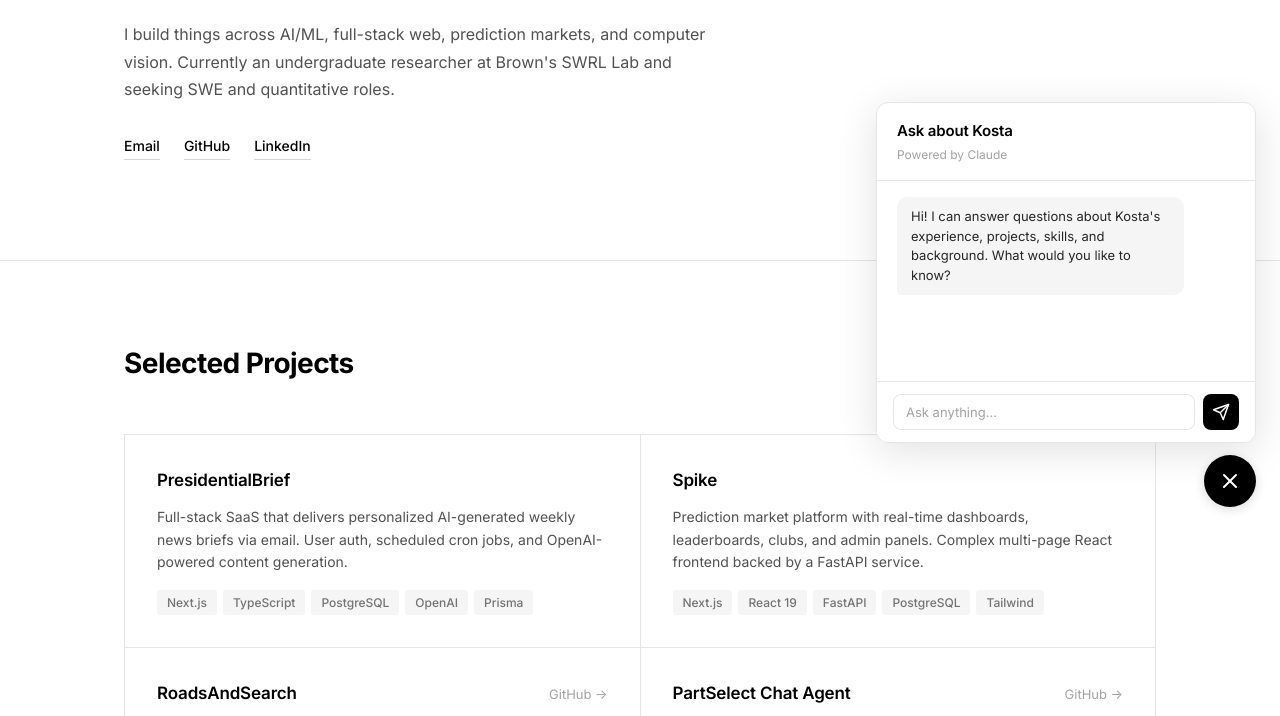
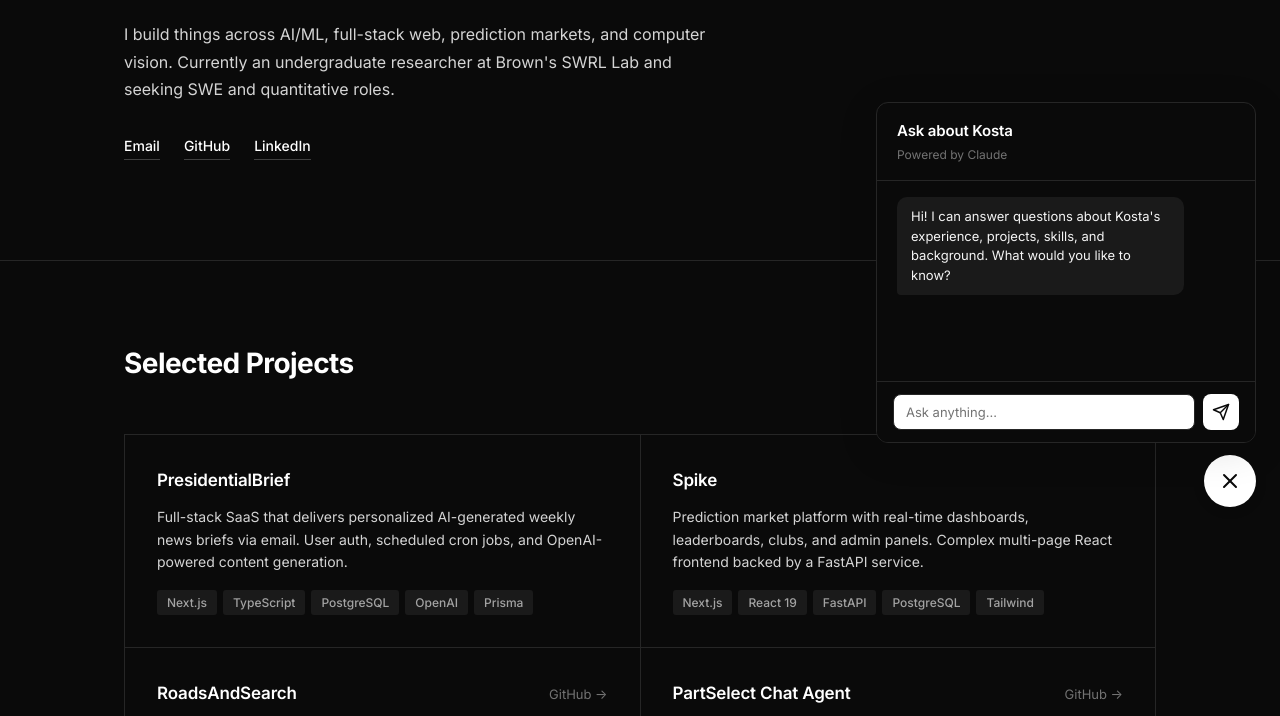
Before and after one commit to kostakarathana/personal_website, a website: page index.html in a window 1280 px wide. Shown: the part 269-985 px from the top of the page. Drawn offline with Linux system fonts and the light colour scheme.

Commit message:
edit: dark mode

```diff
--- a/styles.css
+++ b/styles.css
@@ -6,18 +6,18 @@
 }
 
 :root {
-    --black: #000;
-    --white: #fff;
-    --gray-50: #fafafa;
-    --gray-100: #f5f5f5;
-    --gray-200: #e5e5e5;
-    --gray-300: #d4d4d4;
-    --gray-400: #a3a3a3;
-    --gray-500: #737373;
-    --gray-600: #525252;
-    --gray-700: #404040;
-    --gray-800: #262626;
-    --gray-900: #171717;
+    --black: #fff;
+    --white: #0a0a0a;
+    --gray-50: #141414;
+    --gray-100: #1a1a1a;
+    --gray-200: #262626;
+    --gray-300: #404040;
+    --gray-400: #737373;
+    --gray-500: #a3a3a3;
+    --gray-600: #d4d4d4;
+    --gray-700: #e5e5e5;
+    --gray-800: #f5f5f5;
+    --gray-900: #fafafa;
     --font: 'Inter', -apple-system, BlinkMacSystemFont, 'Segoe UI', sans-serif;
 }
 
```
